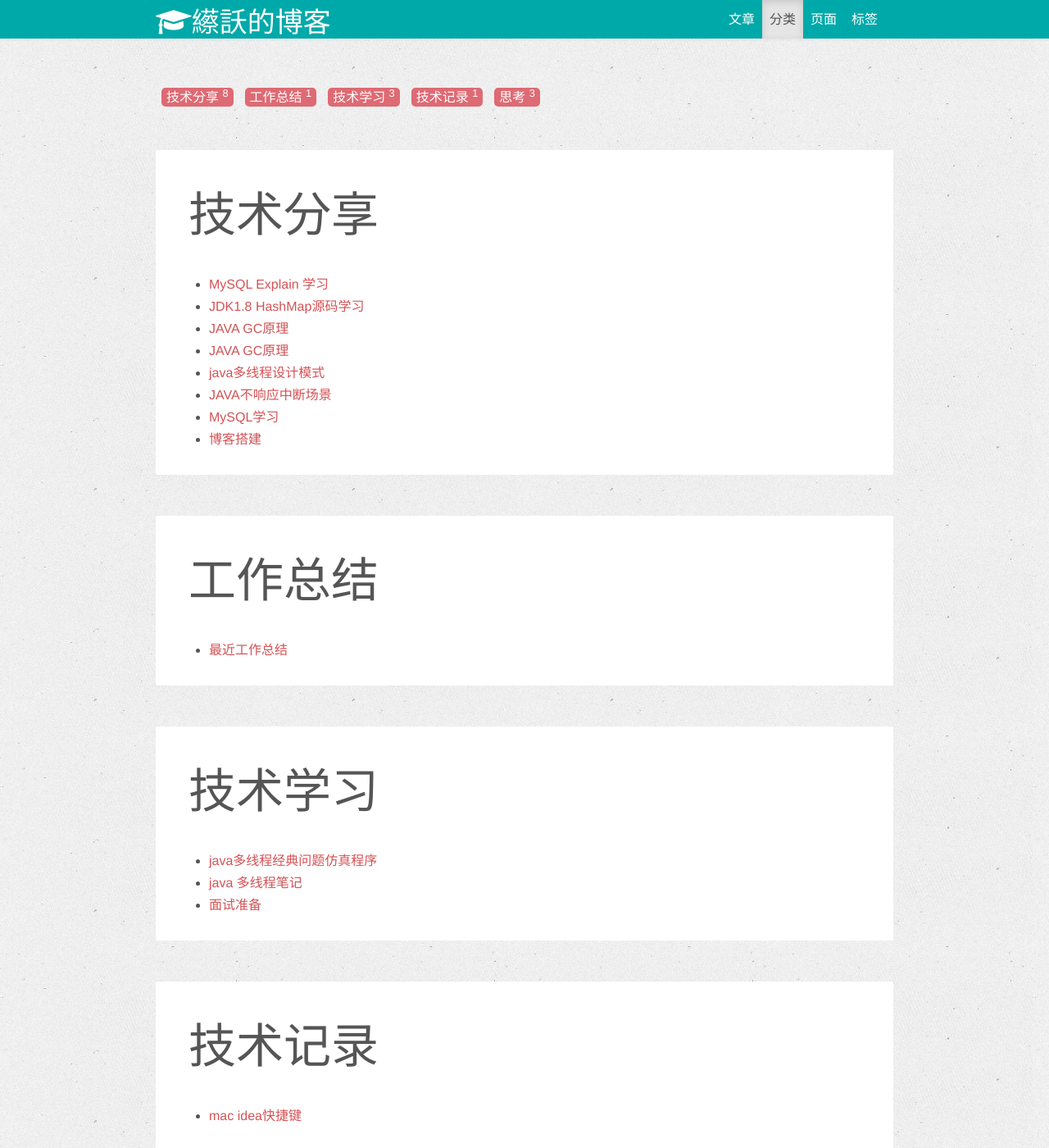
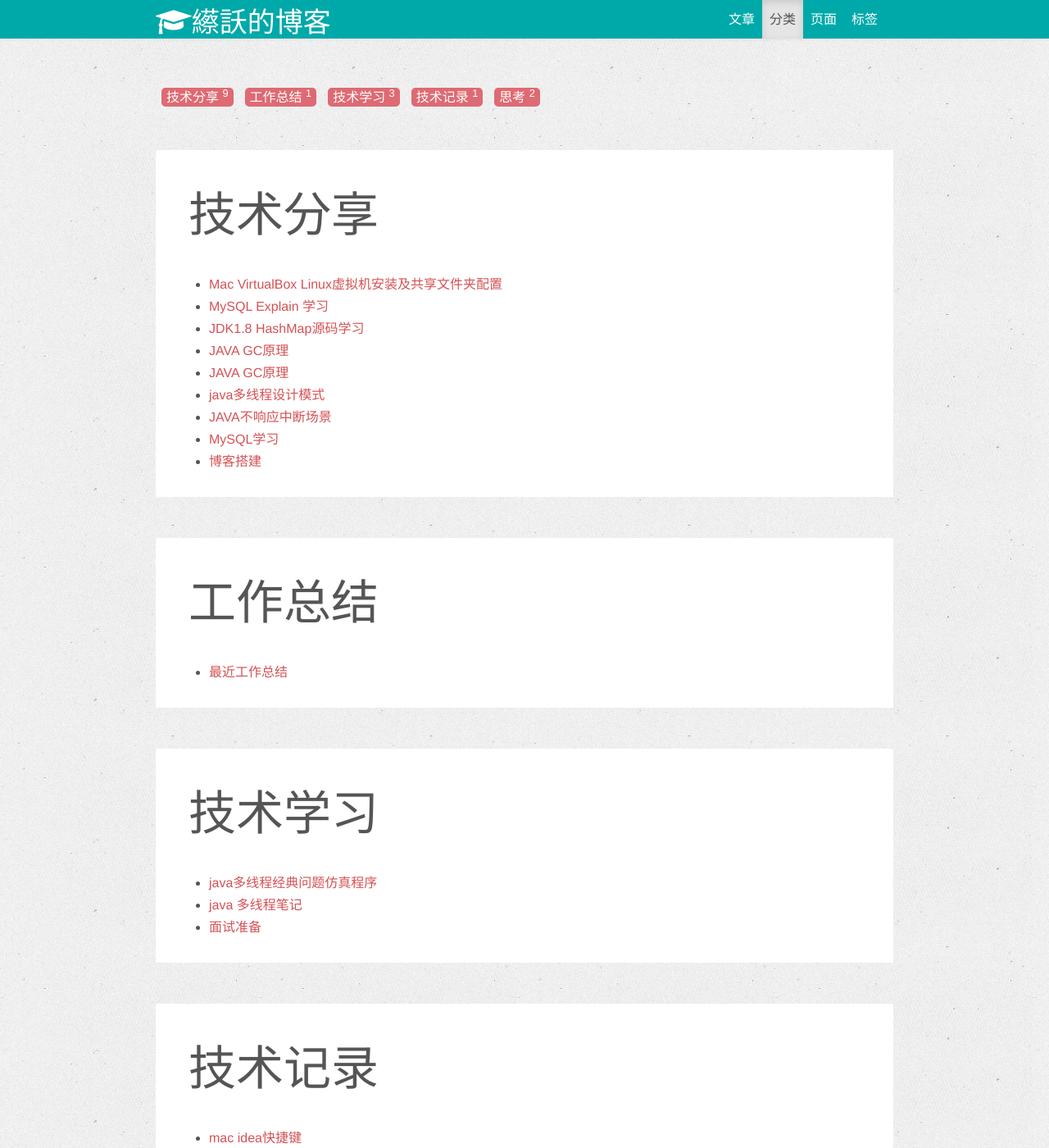
Before and after one commit to eric-caiyao/eric-caiyao.github.io, a Jekyll site: the page built from categories.html, in a window 1280 px wide and 1400 px high. Shown: the whole window at 82% size. Built offline with Jekyll 4.4.1, drawn with Linux system fonts in a browser that asks for light colours; nearby versions of some CDN libraries; Markdown is read by kramdown in place of the engine named in the settings.

Commit message:
Update 2017-05-20-blog-virtual_host_install_and_config_sharefolder.md

```diff
--- a/_posts/2017-05-20-blog-virtual_host_install_and_config_sharefolder.md
+++ b/_posts/2017-05-20-blog-virtual_host_install_and_config_sharefolder.md
@@ -1,8 +1,8 @@
 ---
 layout: post
-title: "思考"
+title: "Mac VirtualBox Linux虚拟机安装及共享文件夹配置"
 description: ""
-category: 思考
+category: 技术分享
 tags: [blog]
 ---
 {% include JB/setup %}
```
